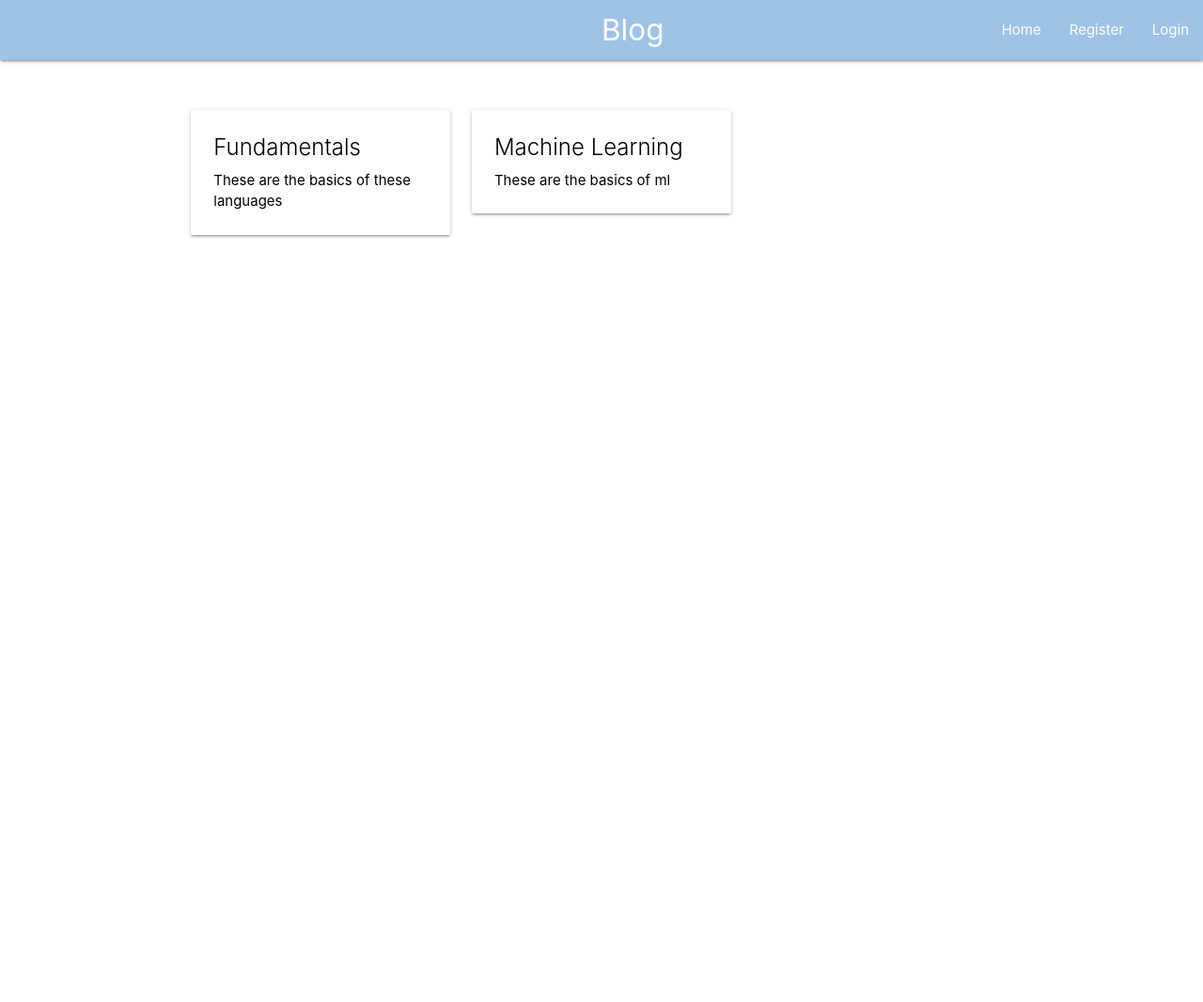
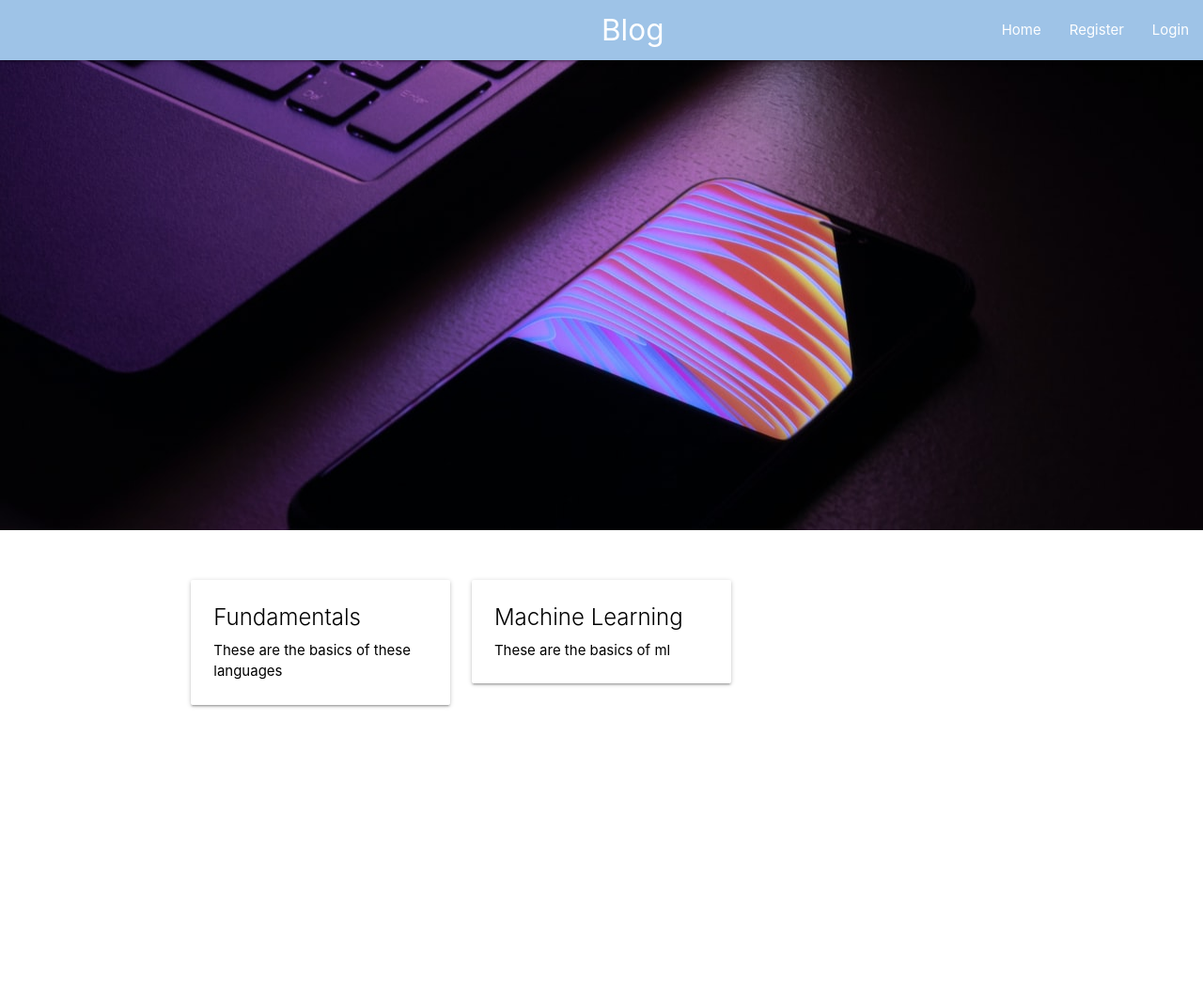
Before and after one commit to AdityaKhandelwal10/TutorialWebsite, a Django app: page / in a window 1280 px wide. Shown: the whole page at 94% size. Run offline with Django 3.2, Linux system fonts and the light colour scheme; data comes from the database, SQL or seed files in the repository; some libraries are stand-ins or nearby versions.

Commit message:
Second commit

```diff
--- a/main/templates/main/header.html
+++ b/main/templates/main/header.html
@@ -16,7 +16,9 @@
   {% include "main/includes/navbar.html" %}
 
   {% include "main/includes/messages.html" %}
-
+  <div class="parallax-container" >
+    <div class="parallax"><img src="{% static 'main/images/image2.jpg' %}"></div>
+  </div>
   <div class="container">
     <br><br>
     {% block content %}
```
